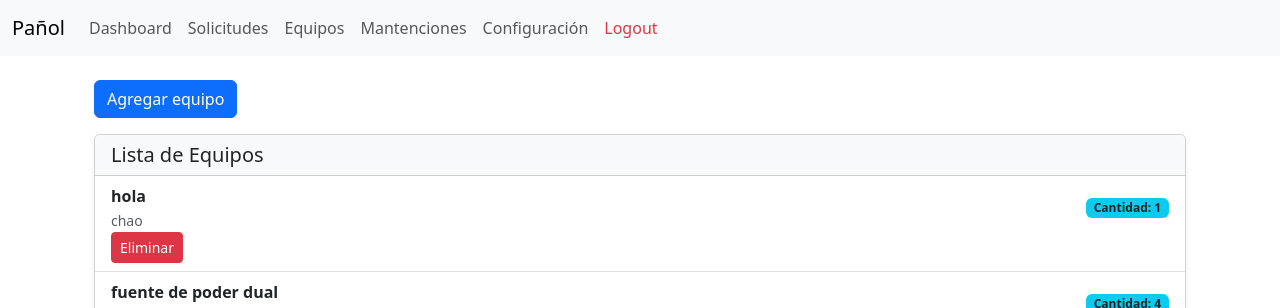
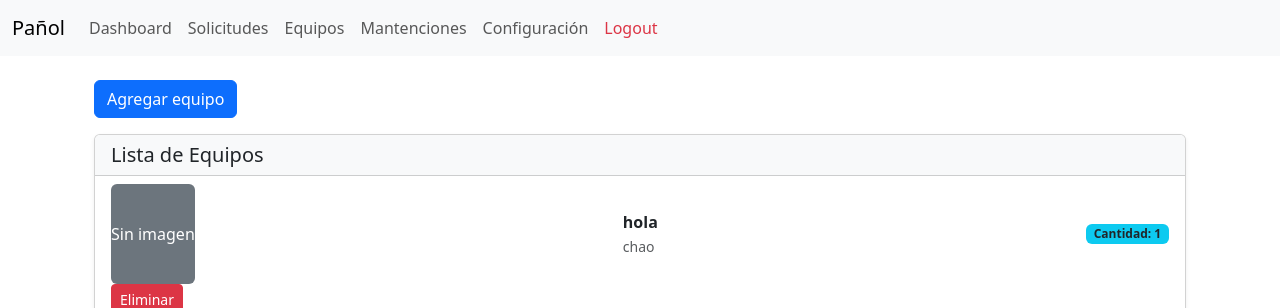
Before and after one commit to ivo448/backend_eva1, a Django app: page /equipos/ in a window 1280 px wide. Shown: the top 308 px of the page. Run offline with Django 5.2, Linux system fonts and the light colour scheme; a user stored in the database is signed in; data comes from the database, SQL or seed files in the repository; both versions use the stored data as it was after the commit; some libraries are stand-ins or nearby versions.

Commit message:
agregar imagen al agregar equipo

```diff
--- a/app/forms.py
+++ b/app/forms.py
@@ -6,11 +6,12 @@ from django.contrib.auth.models import User
 class FormEquipo(forms.ModelForm):
     class Meta:
         model = Equipo
-        fields = ['nombre', 'descripcion', 'cantidad']
+        fields = ['nombre', 'descripcion', 'cantidad', 'imagen']
         widgets = {
             'nombre': forms.TextInput(attrs={'class': 'form-control'}),
             'descripcion': forms.Textarea(attrs={'class': 'form-control'}),
             'cantidad': forms.NumberInput(attrs={'class': 'form-control'}),
+            'imagen': forms.FileInput(attrs={'class': 'form-control', 'accept': 'image/*'}),
         }
 
 class FormSolicitud(forms.ModelForm):
--- a/app/models.py
+++ b/app/models.py
@@ -5,6 +5,7 @@ class Equipo(models.Model):
     nombre = models.CharField(max_length=100)
     descripcion = models.CharField(max_length=250)
     cantidad = models.IntegerField()
+    imagen = models.ImageField(upload_to='equipos/', null=True, blank=True)
 
     def __str__(self):
         return self.nombre
--- a/app/views.py
+++ b/app/views.py
@@ -44,7 +44,7 @@ def listadoEquipos(request):
 def agregarEquipo(request):
     form = FormEquipo()
     if request.method == "POST":
-        form = FormEquipo(request.POST)
+        form = FormEquipo(request.POST, request.FILES)
         if form.is_valid():
             form.save()
             return redirect('equipos')
--- a/backend_eva1/settings.py
+++ b/backend_eva1/settings.py
@@ -131,3 +131,6 @@ DEFAULT_AUTO_FIELD = 'django.db.models.BigAutoField'
 LOGIN_REDIRECT_URL = 'dashboard'   # a dónde ir después del login
 LOGOUT_REDIRECT_URL = '/login/'
 LOGIN_URL = '/login/'
+
+MEDIA_URL = '/media/'
+MEDIA_ROOT = os.path.join(BASE_DIR, 'media')
--- a/backend_eva1/urls.py
+++ b/backend_eva1/urls.py
@@ -17,6 +17,8 @@ Including another URLconf
 from django.contrib import admin
 from django.urls import path
 from app import views
+from django.conf import settings
+from django.conf.urls.static import static
 
 urlpatterns = [
     path('admin/', admin.site.urls),
--- a/templates/app/agregarEquipo.html
+++ b/templates/app/agregarEquipo.html
@@ -10,7 +10,7 @@
       Agregar nuevo equipo
     </div>
     <div class="card-body">
-      <form method="post">
+      <form method="post" enctype="multipart/form-data">
         {{ form.as_p }}
         {% csrf_token %}
         <button type="submit" class="btn btn-success">Guardar</button>
--- a/templates/app/equipos.html
+++ b/templates/app/equipos.html
@@ -16,6 +16,15 @@
       {% for equipo in equipos %}
         <li class="list-group-item">
           <div class="d-flex justify-content-between align-items-center">
+            <div>
+              {% if equipo.imagen %}
+                <img src="{{ equipo.imagen.url }}" alt="{{ equipo.nombre }}" class="img-fluid rounded" style="max-height: 100px; object-fit: cover;">
+              {% else %}
+                <div class="bg-secondary rounded d-flex align-items-center justify-content-center" style="height: 100px;">
+                  <span class="text-white">Sin imagen</span>
+                </div>
+              {% endif %}
+            </div>
             <div>
               <strong>{{ equipo.nombre }}</strong><br>
               <small class="text-muted">{{ equipo.descripcion }}</small>
```
Also changed, not shown: app/migrations/0010_equipo_imagen.py (added), db.sqlite3.
